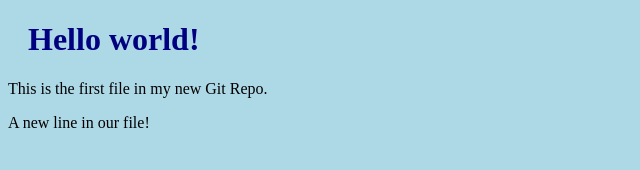
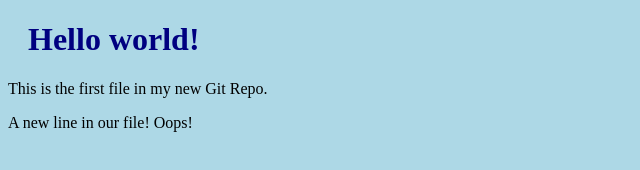
Before and after one commit to ronanlobo7/hello-world, a plain HTML site: page index.html in a window 1280 px wide. Shown: the full height of the page, 0-640 px from the left. Drawn offline with Linux system fonts and the light colour scheme.

Commit message:
Small change in index.html

```diff
--- a/index.html
+++ b/index.html
@@ -8,7 +8,7 @@
 
 <h1>Hello world!</h1>
 <p>This is the first file in my new Git Repo.</p>
-<p>A new line in our file!</p>
+<p>A new line in our file! Oops!</p>
 
 </body>
 </html>
```
